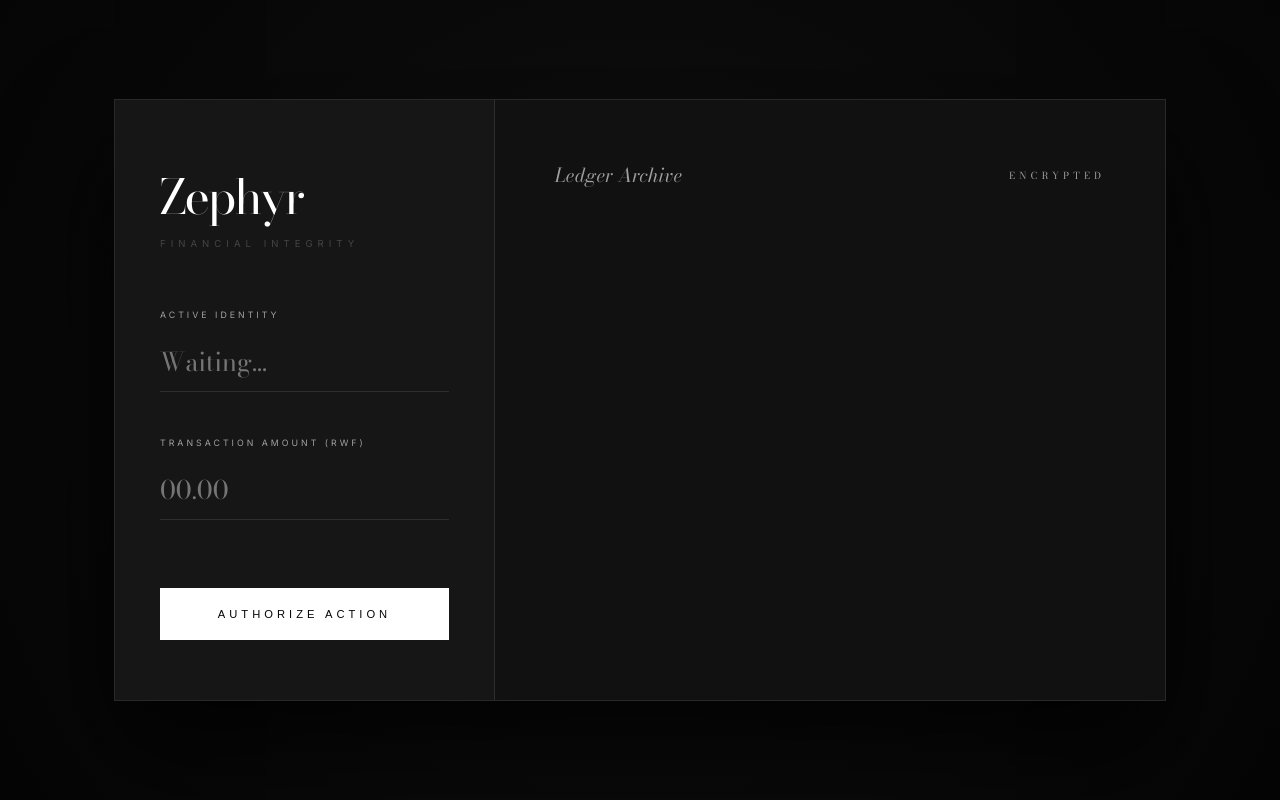
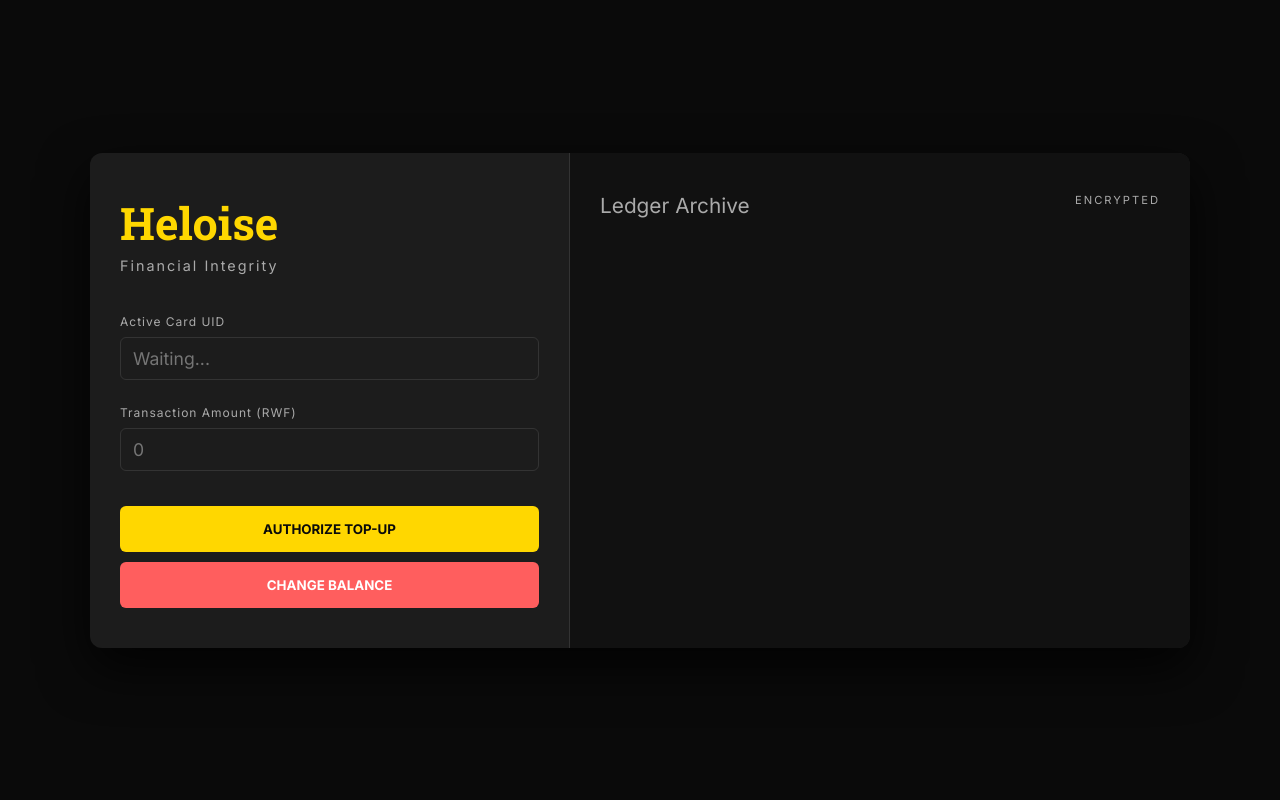
Before and after one commit to heloise-dot/RFID, a Flask app: page / in a window 1280 px wide. Run offline with Flask 3, Linux system fonts and the light colour scheme; some libraries are stand-ins or nearby versions.

Commit message:
first commit

```diff
--- a/backend/main.py
+++ b/backend/main.py
@@ -3,20 +3,23 @@ from flask_socketio import SocketIO, emit
 import paho.mqtt.client as mqtt
 import json
 import threading
+import sys
+
+# ─────────── Force UTF-8 for Windows console ───────────
+sys.stdout.reconfigure(encoding='utf-8')
 
 app = Flask(__name__, static_folder='public')
 socketio = SocketIO(app, cors_allowed_origins="*")
 
-# ─────────────────────────────────────────────── CHANGE THIS ─────
-TEAM_ID = "Zephyr"                     # ← same unique ID as in ESP code!
+# ─────────── CHANGE THESE ───────────
+TEAM_ID = "Heloise"                     # ← must match ESP code
 BASE_TOPIC = f"rfid/{TEAM_ID}/"
-# ─────────────────────────────────────────────────────────────────────
 
 STATUS_TOPIC  = BASE_TOPIC + "card/status"
 TOPUP_TOPIC   = BASE_TOPIC + "card/topup"
 BALANCE_TOPIC = BASE_TOPIC + "card/balance"
 
-# MQTT Client
+# ─────────── MQTT Client ───────────
 mqtt_client = mqtt.Client(protocol=mqtt.MQTTv311)
 
 def on_connect(client, userdata, flags, rc):
@@ -26,7 +29,7 @@ def on_connect(client, userdata, flags, rc):
 
 def on_message(client, userdata, msg):
     try:
-        payload = msg.payload.decode('utf-8')
+        payload = msg.payload.decode('utf-8')  # decode safely
         data = json.loads(payload)
         print(f"[MQTT → WS] {msg.topic}: {data}")
         socketio.emit('card_update', data)
@@ -36,14 +39,14 @@ def on_message(client, userdata, msg):
 mqtt_client.on_connect = on_connect
 mqtt_client.on_message = on_message
 
-# Run MQTT in background
+# ─────────── MQTT background thread ───────────
 def mqtt_thread():
     mqtt_client.connect("157.173.101.159", 1883, 60)
     mqtt_client.loop_forever()
 
 threading.Thread(target=mqtt_thread, daemon=True).start()
 
-# HTTP endpoint: receive top-up request from browser
+# ─────────── HTTP endpoint to top-up ───────────
 @app.route('/topup', methods=['POST'])
 def topup():
     data = request.get_json()
@@ -54,19 +57,26 @@ def topup():
         return jsonify({"error": "Invalid uid or amount"}), 400
 
     payload = json.dumps({"uid": uid, "amount": int(amount)})
-    mqtt_client.publish(TOPUP_TOPIC, payload)
+    mqtt_client.publish(TOPUP_TOPIC, payload.encode('utf-8'))  # encode UTF-8
     print(f"[HTTP → MQTT] Published top-up: {payload}")
 
     return jsonify({"success": True})
 
-# Serve dashboard
+# ─────────── Serve dashboard ───────────
 @app.route('/')
 def serve_dashboard():
     return render_template('index.html')
 
+# ─────────── Main ───────────
 if __name__ == '__main__':
     print(f"Backend starting for team: {TEAM_ID}")
     print(f"  Status topic:  {STATUS_TOPIC}")
     print(f"  Topup topic:   {TOPUP_TOPIC}")
     print(f"  Balance topic: {BALANCE_TOPIC}")
-    socketio.run(app, host='0.0.0.0', port=3000, debug=True, allow_unsafe_werkzeug=True)
+    socketio.run(
+        app,
+        host='0.0.0.0',
+        port=3000,
+        debug=True,
+        allow_unsafe_werkzeug=True
+    )
--- a/requirements.txt
+++ /dev/null
@@ -1,4 +0,0 @@
-flask==3.0.3
-flask-socketio==5.3.6
-python-socketio==5.11.4
-paho-mqtt==2.1.0
--- a/templates/index.html
+++ b/templates/index.html
@@ -3,222 +3,221 @@
 <head>
   <meta charset="UTF-8">
   <meta name="viewport" content="width=device-width, initial-scale=1.0">
-  <title>Zephyr | Premium Ledger</title>
+  <title>Heloise | Premium Ledger</title>
   <script src="https://cdn.socket.io/4.7.5/socket.io.min.js"></script>
-  <link href="https://fonts.googleapis.com/css2?family=Bodoni+Moda:ital,opsz,wght@0,6..96,400;0,6..96,700;1,6..96,400&family=Inter:wght@200;400;500&display=swap" rel="stylesheet">
+  <link href="https://fonts.googleapis.com/css2?family=Inter:wght@300;400;500;700&family=Roboto+Slab:wght@400;700&display=swap" rel="stylesheet">
   <style>
     :root {
-      --bg-deep: #050505;        /* Pitch Black Background */
-      --container-bg: #111111;  /* Gunmetal Gray Container */
-      --panel-inner: #161616;   /* Slightly lighter for contrast */
-      --accent: #ffffff;
-      --text-bright: #ffffff;
-      --text-soft: #a0a0a0;
-      --text-dim: #444444;
-      --border-thin: rgba(255, 255, 255, 0.1);
+      --bg-dark: #0A0A0A;
+      --panel-dark: #1C1C1C;
+      --accent: #FFD700;
+      --text-light: #F5F5F5;
+      --text-muted: #AAAAAA;
+      --border: rgba(255,255,255,0.1);
+      --button-bg: #FFD700;
+      --button-color: #0A0A0A;
+      --shadow: rgba(0,0,0,0.8);
     }
 
+    * { box-sizing: border-box; margin: 0; padding: 0; font-family: 'Inter', sans-serif; }
+
     body {
-      background-color: var(--bg-deep);
-      color: var(--text-bright);
-      font-family: 'Inter', sans-serif;
-      margin: 0;
-      height: 100vh;
+      background: var(--bg-dark);
+      color: var(--text-light);
       display: flex;
       justify-content: center;
       align-items: center;
-      /* Subtle radial glow to give depth to the black background */
-      background-image: radial-gradient(circle at center, #0f0f0f 0%, #050505 100%);
+      min-height: 100vh;
+      padding: 20px;
     }
 
     .container {
-      width: 90%;
-      max-width: 1050px;
-      height: 75vh;
-      display: grid;
-      grid-template-columns: 380px 1fr;
-      background: var(--container-bg);
-      border: 1px solid var(--border-thin);
-      box-shadow: 0 50px 100px rgba(0, 0, 0, 0.8);
-      position: relative;
+      display: flex;
+      flex-wrap: wrap;
+      width: 100%;
+      max-width: 1100px;
+      background: var(--panel-dark);
+      border-radius: 12px;
       overflow: hidden;
+      box-shadow: 0 20px 50px var(--shadow);
     }
 
-    /* Left Side: Interaction */
-    .panel-left {
-      padding: 60px 45px;
-      background: var(--panel-inner);
-      border-right: 1px solid var(--border-thin);
+    .panel {
+      padding: 40px 30px;
+      flex: 1 1 400px;
       display: flex;
       flex-direction: column;
     }
 
-    header { margin-bottom: 60px; }
+    .panel-left {
+      border-right: 1px solid var(--border);
+      min-width: 320px;
+    }
 
-    header h1 {
-      font-family: 'Bodoni Moda', serif;
-      font-size: 3rem;
-      font-weight: 400;
-      margin: 0;
-      letter-spacing: -2px;
+    .panel-left header {
+      margin-bottom: 40px;
+    }
+
+    .panel-left h1 {
+      font-family: 'Roboto Slab', serif;
+      font-size: 2.8rem;
+      color: var(--accent);
+      margin-bottom: 5px;
     }
 
     .tagline {
-      font-size: 0.6rem;
+      color: var(--text-muted);
+      font-weight: 400;
+      font-size: 0.9rem;
+      letter-spacing: 2px;
+    }
+
+    .field {
+      margin-bottom: 25px;
+      display: flex;
+      flex-direction: column;
+    }
+
+    label {
+      color: var(--text-muted);
+      font-size: 0.75rem;
+      margin-bottom: 8px;
+      letter-spacing: 1px;
+    }
+
+    input {
+      padding: 10px 12px;
+      border: 1px solid var(--border);
+      border-radius: 6px;
+      background: transparent;
+      color: var(--text-light);
+      font-size: 1.1rem;
+      outline: none;
+      transition: border-color 0.3s;
+    }
+
+    input:focus { border-color: var(--accent); }
+
+    button {
+      padding: 15px;
+      background: var(--button-bg);
+      color: var(--button-color);
+      border: none;
+      border-radius: 6px;
+      font-weight: 600;
       text-transform: uppercase;
-      letter-spacing: 5px;
-      color: var(--text-dim);
+      cursor: pointer;
+      transition: transform 0.2s, opacity 0.2s;
+      margin-top: 10px;
+    }
+
+    button:hover { opacity: 0.9; transform: translateY(-2px); }
+
+    .quick-buttons {
+      display: flex;
+      gap: 10px;
+      flex-wrap: wrap;
+      margin-bottom: 20px;
+    }
+
+    .panel-right {
+      flex: 1.5 1 500px;
+      background: #111111;
+      padding: 40px 30px;
+      display: flex;
+      flex-direction: column;
+      overflow-y: auto;
+    }
+
+    .log-title {
+      font-family: 'Roboto Slab', serif;
+      font-size: 1.3rem;
+      color: var(--text-muted);
+      margin-bottom: 25px;
+      display: flex;
+      justify-content: space-between;
+    }
+
+    #log {
+      flex: 1;
+      overflow-y: auto;
+    }
+
+    .entry {
+      padding: 20px 0;
+      border-bottom: 1px solid var(--border);
+      display: flex;
+      justify-content: space-between;
+      align-items: flex-end;
+      animation: fadeIn 0.6s ease forwards;
+    }
+
+    @keyframes fadeIn {
+      from { opacity: 0; transform: translateY(10px);}
+      to { opacity: 1; transform: translateY(0);}
+    }
+
+    .entry-uid {
+      font-size: 0.75rem;
+      color: var(--text-muted);
+    }
+
+    .entry-val {
+      font-family: 'Roboto Slab', serif;
+      font-size: 1.8rem;
+      color: var(--accent);
       margin-top: 5px;
     }
 
-    .field { margin-bottom: 45px; }
-
-    label {
-      font-size: 0.55rem;
-      text-transform: uppercase;
-      letter-spacing: 3px;
-      color: var(--text-soft);
-      margin-bottom: 12px;
-      display: block;
-    }
-
-    input {
-      width: 100%;
-      background: transparent;
-      border: none;
-      border-bottom: 1px solid var(--border-thin);
-      padding: 10px 0;
-      color: var(--text-bright);
-      font-family: 'Bodoni Moda', serif;
-      font-size: 1.6rem;
-      outline: none;
-      transition: border-color 0.4s ease;
-    }
-
-    input:focus { border-bottom-color: var(--accent); }
-
-    button {
-      background: var(--accent);
-      color: var(--bg-deep);
-      border: none;
-      padding: 20px;
-      font-size: 0.7rem;
-      font-weight: 500;
-      text-transform: uppercase;
-      letter-spacing: 4px;
-      cursor: pointer;
-      margin-top: auto;
-      transition: opacity 0.3s;
-    }
-
-    button:hover { opacity: 0.85; }
-
-    /* Right Side: Ledger */
-    .panel-right {
-      padding: 60px;
-      display: flex;
-      flex-direction: column;
-      overflow: hidden;
-    }
-
-    .log-title {
-      font-family: 'Bodoni Moda', serif;
-      font-size: 1.2rem;
-      font-style: italic;
-      color: var(--text-soft);
-      margin-bottom: 40px;
-      display: flex;
-      justify-content: space-between;
-      align-items: center;
-    }
-
-    #log {
-      flex-grow: 1;
-      overflow-y: auto;
-      padding-right: 20px;
-    }
-
-    .entry {
-      padding: 30px 0;
-      border-bottom: 1px solid var(--border-thin);
-      display: flex;
-      justify-content: space-between;
-      align-items: flex-end;
-      animation: reveal 0.8s cubic-bezier(0.16, 1, 0.3, 1);
-    }
-
-    @keyframes reveal {
-      from { opacity: 0; transform: translateY(15px); }
-      to { opacity: 1; transform: translateY(0); }
-    }
-
-    .entry-uid {
+    .entry-status {
       font-size: 0.65rem;
-      color: var(--text-soft);
-      letter-spacing: 1px;
-      display: block;
-      margin-bottom: 5px;
-    }
-
-    .entry-val {
-      font-family: 'Bodoni Moda', serif;
-      font-size: 2.2rem;
-      line-height: 1;
-    }
-
-    .entry-status {
-      font-size: 0.5rem;
-      text-transform: uppercase;
-      letter-spacing: 2px;
-      color: var(--text-dim);
-      margin-top: 8px;
+      color: var(--text-muted);
+      margin-top: 3px;
     }
 
     .dismiss {
-      font-size: 0.5rem;
-      text-transform: uppercase;
-      letter-spacing: 1.5px;
-      color: var(--text-dim);
+      font-size: 0.65rem;
+      color: #FF5E5E;
       cursor: pointer;
-      transition: color 0.3s;
+      margin-left: 15px;
+      transition: color 0.2s;
     }
 
-    .dismiss:hover { color: #ff5e5e; }
+    .dismiss:hover { color: #FF9999; }
 
-    /* Custom thin scrollbar */
-    #log::-webkit-scrollbar { width: 2px; }
-    #log::-webkit-scrollbar-thumb { background: var(--text-dim); }
   </style>
 </head>
 <body>
 
   <div class="container">
-    <div class="panel-left">
+    <!-- LEFT PANEL -->
+    <div class="panel panel-left">
       <header>
-        <h1>Zephyr</h1>
+        <h1>Heloise</h1>
         <div class="tagline">Financial Integrity</div>
       </header>
 
       <div class="field">
-        <label>Active Identity</label>
+        <label>Active Card UID</label>
         <input id="uid" placeholder="Waiting..." readonly>
       </div>
 
       <div class="field">
         <label>Transaction Amount (RWF)</label>
-        <input id="amount" type="number" placeholder="00.00">
+        <input id="amount" type="number" placeholder="0">
       </div>
 
-      <button onclick="sendTopup()">Authorize Action</button>
+      <button onclick="sendTopup()">Authorize Top-Up</button>
+      <button style="margin-top: 10px; background:#FF5E5E; color:white;" onclick="changeBalance()">Change Balance</button>
     </div>
 
-    <div class="panel-right">
+    <!-- RIGHT PANEL -->
+    <div class="panel panel-right">
       <div class="log-title">
         <span>Ledger Archive</span>
-        <span style="font-size: 0.6rem; letter-spacing: 4px; font-style: normal;">ENCRYPTED</span>
+        <span style="font-size:0.7rem; letter-spacing:2px;">ENCRYPTED</span>
       </div>
-      <div id="log">
-        </div>
+      <div id="log"></div>
     </div>
   </div>
 
@@ -226,46 +225,65 @@
     const socket = io();
     const logDiv = document.getElementById('log');
 
+    // SocketIO: Listen for card updates
     socket.on('card_update', data => {
       const entryId = 'e-' + Math.random().toString(36).substr(2, 5);
       const entry = document.createElement('div');
       entry.className = 'entry';
       entry.id = entryId;
 
-      let title = data.balance !== undefined ? "Account Balance" : "Successful Top-up";
+      let title = data.balance !== undefined ? "Account Balance" : "Successful Top-Up";
       let val = data.balance !== undefined ? data.balance : data.new_balance;
 
       entry.innerHTML = `
         <div>
           <span class="entry-uid">${data.uid}</span>
-          <div class="entry-val">${val.toLocaleString()} <span style="font-size: 0.9rem; font-style: italic; opacity: 0.4;">rwf</span></div>
+          <div class="entry-val">${val.toLocaleString()} RWF</div>
           <div class="entry-status">${title}</div>
         </div>
         <div class="dismiss" onclick="removeEntry('${entryId}')">Dismiss</div>
       `;
 
       logDiv.prepend(entry);
+
       if (data.balance !== undefined) document.getElementById('uid').value = data.uid;
     });
 
     function removeEntry(id) {
-        const el = document.getElementById(id);
-        el.style.opacity = '0';
-        el.style.transform = 'translateX(10px)';
-        setTimeout(() => el.remove(), 400);
+      const el = document.getElementById(id);
+      el.style.opacity = '0';
+      el.style.transform = 'translateX(20px)';
+      setTimeout(() => el.remove(), 300);
     }
 
     function sendTopup() {
       const uid = document.getElementById('uid').value;
-      const amt = document.getElementById('amount').value;
+      const amt = parseInt(document.getElementById('amount').value);
       if(!uid || !amt) return;
 
       fetch('/topup', {
         method: 'POST',
         headers: { 'Content-Type': 'application/json' },
-        body: JSON.stringify({ uid, amount: parseInt(amt) })
+        body: JSON.stringify({ uid, amount: amt })
       }).then(() => {
-          document.getElementById('amount').value = '';
+        document.getElementById('amount').value = '';
+      });
+    }
+
+    function quickTopup(amount) {
+      document.getElementById('amount').value = amount;
+      sendTopup();
+    }
+
+    function changeBalance() {
+      const uid = document.getElementById('uid').value;
+      const newBalance = parseInt(prompt("Enter new balance for this card (RWF):"));
+      if(!uid || isNaN(newBalance)) return;
+
+      fetch('/topup', {  // reuse /topup endpoint
+        method: 'POST',
+        headers: {'Content-Type':'application/json'},
+        body: JSON.stringify({ uid, amount: newBalance })
       });
     }
   </script>
```
Also changed, not shown: 1 other file.
